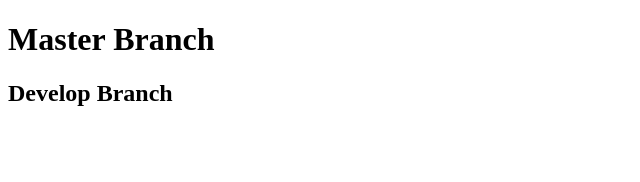
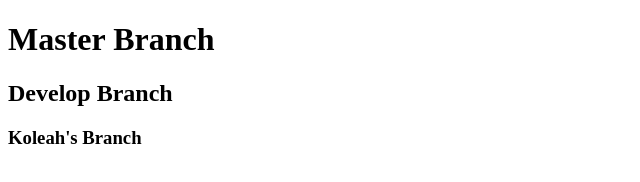
Before and after one commit to koleahmantle/gitTeam, a plain HTML site: page index.html in a window 1280 px wide. Shown: the whole page, without its empty margins (0-640 px from the left). Drawn offline with Linux system fonts and the light colour scheme.

Commit message:
Koleah's branch added

```diff
--- a/index.html
+++ b/index.html
@@ -10,6 +10,7 @@
 
     <h1>Master Branch</h1>
     <h2>Develop Branch</h2>
+    <h3>Koleah's Branch</h3>
 
 </body>
 </html>
```
